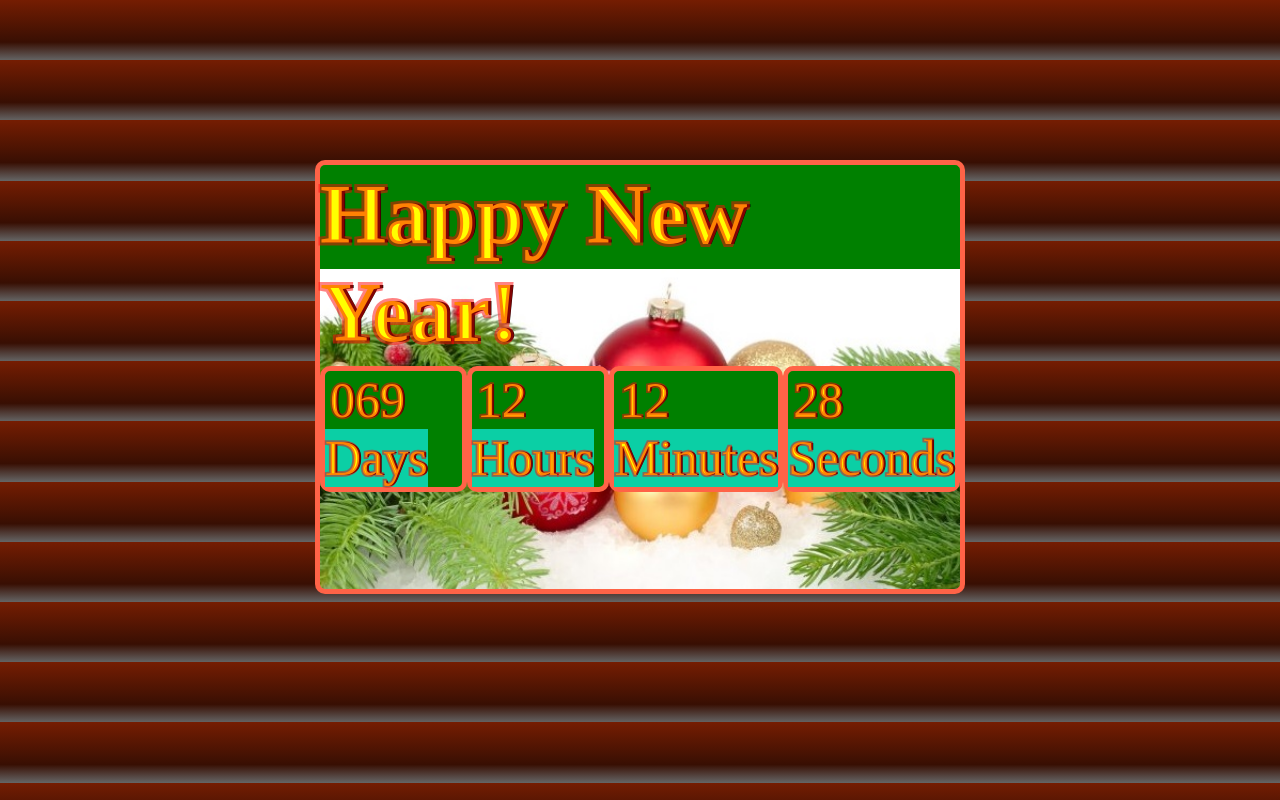
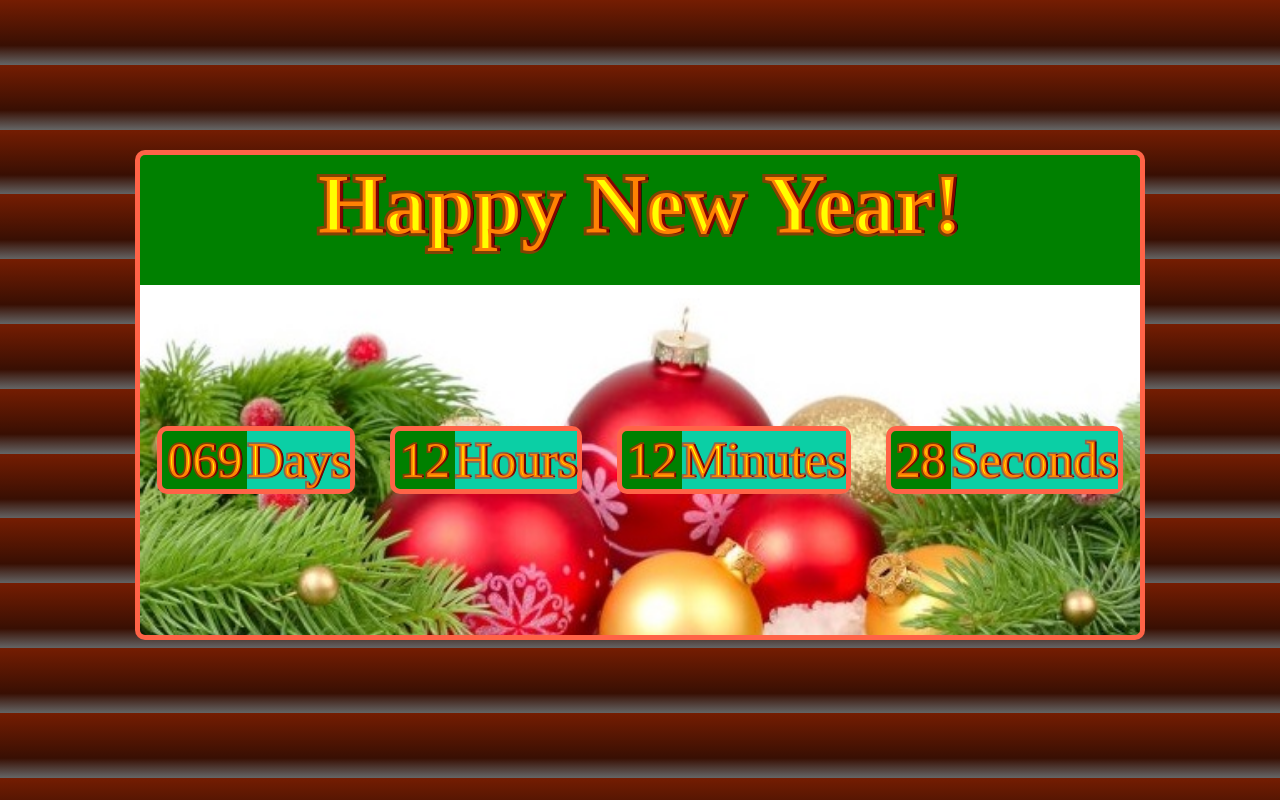
Before and after one commit to Vasia911119/goit-js-hw-11-timer, a plain HTML site: page index.html in a window 1280 px wide. Drawn offline with Linux system fonts and the light colour scheme.

Commit message:
Update styles.css

```diff
--- a/css/styles.css
+++ b/css/styles.css
@@ -1,8 +1,8 @@
 .timer {
   display: flex;
   justify-content: space-between;
-  width: 50vw;
-  height: 40vh;
+  width: 1000px;
+  height: 350px;
   margin: 0 auto;
   background-image: url(../img/n-y.jpg);
   background-repeat: no-repeat;
@@ -38,17 +38,17 @@ h1 {
   border-top: 5px solid tomato;
   border-right: 5px solid tomato;
   border-left: 5px solid tomato;
-  height: 13vh;
+  height: 130px;
   background-color: green;
   border-radius: 10px 10px 0 0;
   display: flex;
   justify-content: center;
-  margin: 20vh auto 0;
+  margin: 150px auto 0;
   color: yellow;
   -webkit-text-stroke: 0.07em rgba(255, 5, 5, 0.5);
   text-shadow: 0.04em 0 rgb(0, 0, 0);
   font-size: 85px;
-  width: 50vw;
+  width: 1000px;
 }
 body {
   background: rgb(160, 195, 34);
```
